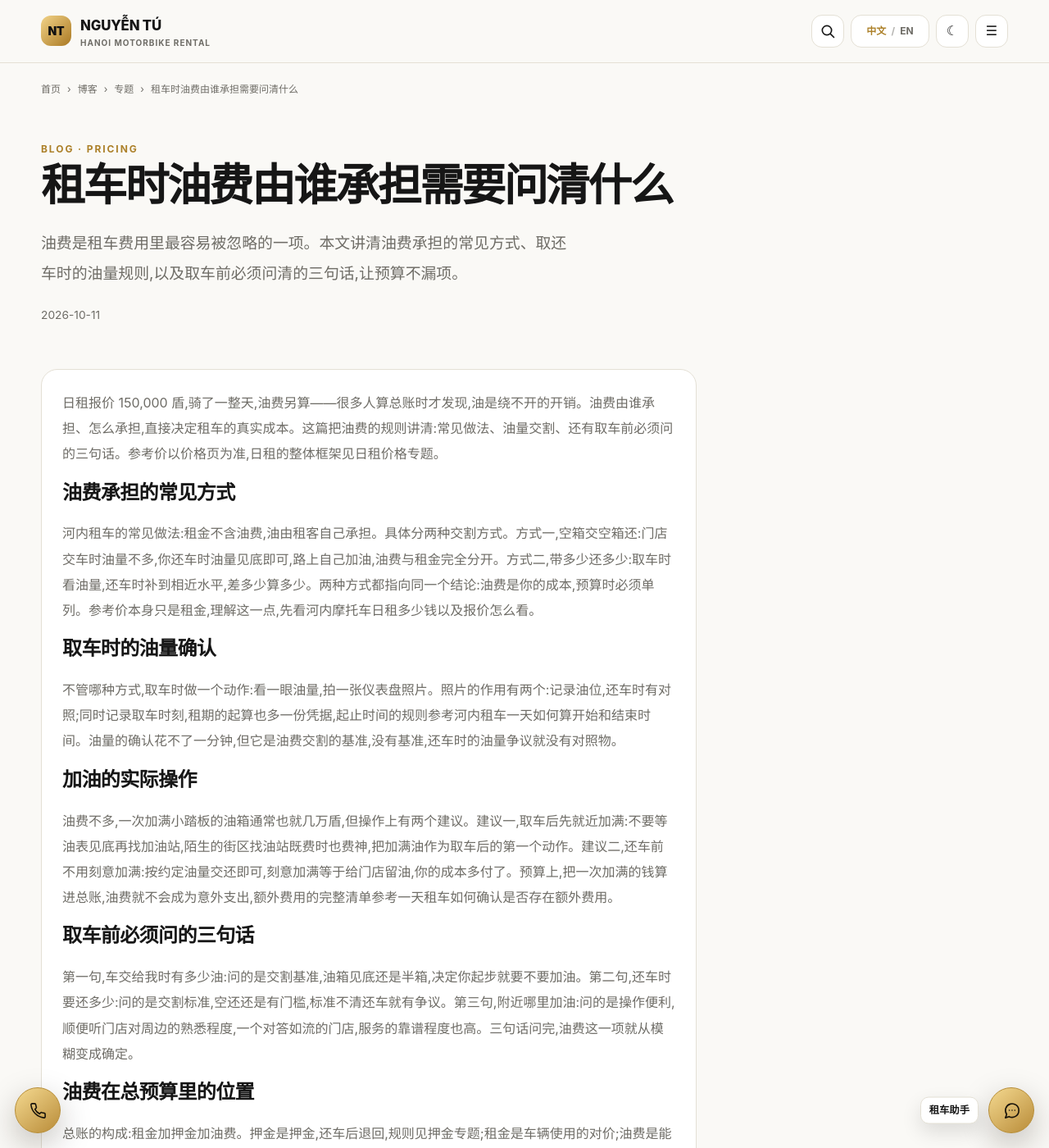
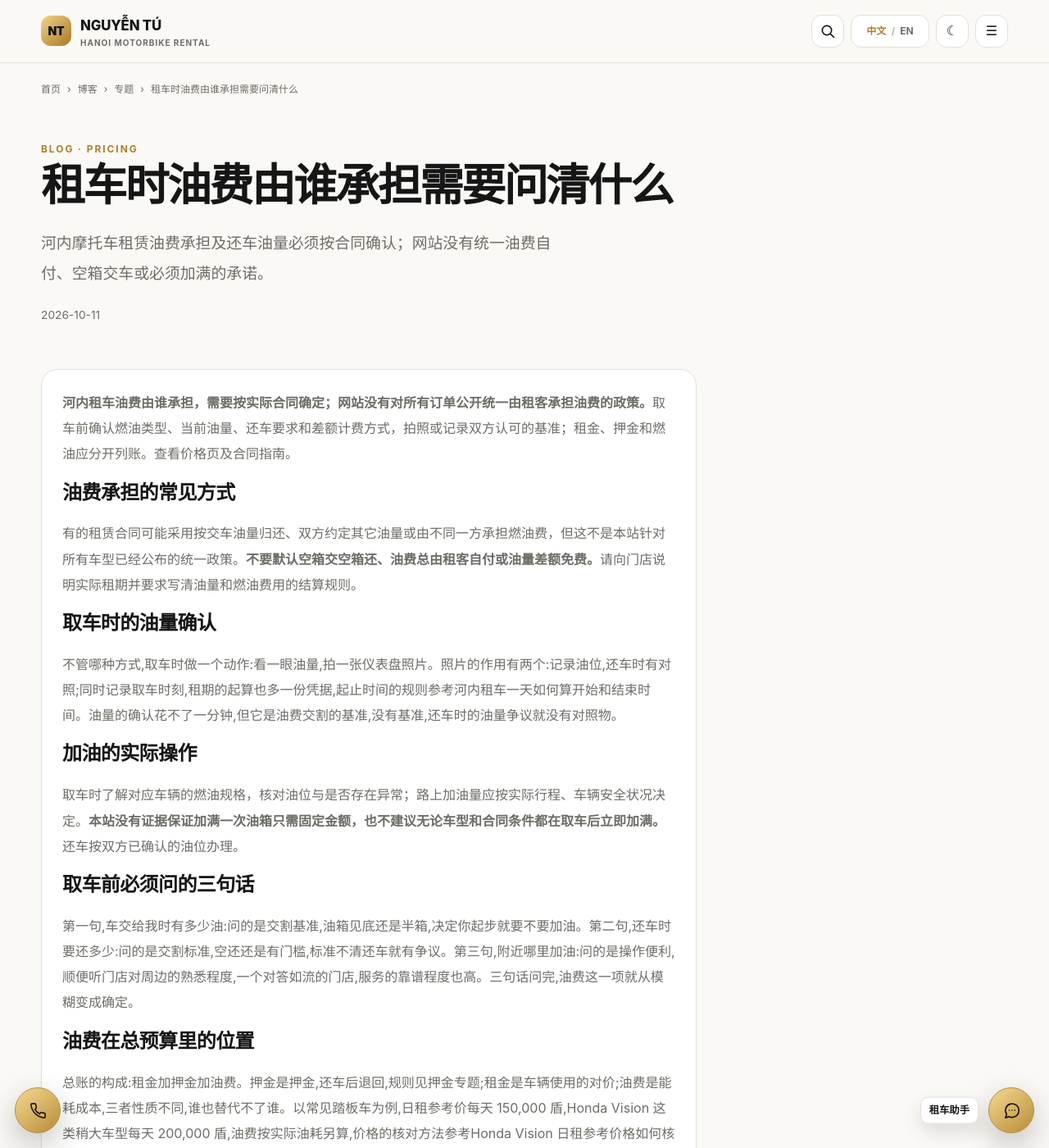
Before and after one commit to thuexemayhanoi/china, a Jekyll site: the page built from _posts/2026-10-11-hanoi-pricing-daily-16.md, in a window 1280 px wide and 1400 px high. Shown: the whole window at 82% size. Built offline with Jekyll 4.4.1, drawn with Linux system fonts in a browser that asks for light colours; some of the changed text lies outside the part shown.

Commit message:
seo(china): source-checked answer-first cost guidance 16

```diff
--- a/_posts/2026-10-11-hanoi-pricing-daily-16.md
+++ b/_posts/2026-10-11-hanoi-pricing-daily-16.md
@@ -5,18 +5,19 @@ topic: "pricing"
 subtopic: "daily"
 permalink: "/blog/hanoi-pricing-daily-16/"
 title: "租车时油费由谁承担需要问清什么"
-description: "油费是租车费用里最容易被忽略的一项。本文讲清油费承担的常见方式、取还车时的油量规则,以及取车前必须问清的三句话,让预算不漏项。"
+description: "河内摩托车租赁油费承担及还车油量必须按合同确认；网站没有统一油费自付、空箱交车或必须加满的承诺。"
+last_modified_at: "2026-10-12"
 primary_keyword: "河内摩托车日租价格"
 date: "2026-10-11 18:07:50 +0700"
 seo_silo: "pricing/daily"
 breadcrumbs: [{"label": "博客", "href": "/blog/"}, {"label": "专题", "href": "/topics/pricing/daily/"}, {"label": "租车时油费由谁承担需要问清什么"}]
 publication_method: "automated_qa"
 ---
-日租报价 150,000 盾,骑了一整天,油费另算——很多人算总账时才发现,油是绕不开的开销。油费由谁承担、怎么承担,直接决定租车的真实成本。这篇把油费的规则讲清:常见做法、油量交割、还有取车前必须问的三句话。参考价以[价格页](/prices/)为准,日租的整体框架见[日租价格专题](/topics/pricing/daily/)。
+**河内租车油费由谁承担，需要按实际合同确定；网站没有对所有订单公开统一由租客承担油费的政策。**取车前确认燃油类型、当前油量、还车要求和差额计费方式，拍照或记录双方认可的基准；租金、押金和燃油应分开列账。查看[价格页](/prices/)及[合同指南](/topics/guides/contracts/)。
 
 ## 油费承担的常见方式
 
-河内租车的常见做法:租金不含油费,油由租客自己承担。具体分两种交割方式。方式一,空箱交空箱还:门店交车时油量不多,你还车时油量见底即可,路上自己加油,油费与租金完全分开。方式二,带多少还多少:取车时看油量,还车时补到相近水平,差多少算多少。两种方式都指向同一个结论:油费是你的成本,预算时必须单列。参考价本身只是租金,理解这一点,先看[河内摩托车日租多少钱以及报价怎么看](/blog/hanoi-pricing-daily-01/)。
+有的租赁合同可能采用按交车油量归还、双方约定其它油量或由不同一方承担燃油费，但这不是本站针对所有车型已经公布的统一政策。**不要默认空箱交空箱还、油费总由租客自付或油量差额免费。**请向门店说明实际租期并要求写清油量和燃油费用的结算规则。
 
 ## 取车时的油量确认
 
@@ -24,7 +25,7 @@ publication_method: "automated_qa"
 
 ## 加油的实际操作
 
-油费不多,一次加满小踏板的油箱通常也就几万盾,但操作上有两个建议。建议一,取车后先就近加满:不要等油表见底再找加油站,陌生的街区找油站既费时也费神,把加满油作为取车后的第一个动作。建议二,还车前不用刻意加满:按约定油量交还即可,刻意加满等于给门店留油,你的成本多付了。预算上,把一次加满的钱算进总账,油费就不会成为意外支出,额外费用的完整清单参考[一天租车如何确认是否存在额外费用](/blog/hanoi-pricing-daily-10/)。
+取车时了解对应车辆的燃油规格，核对油位与是否存在异常；路上加油量应按实际行程、车辆安全状况决定。**本站没有证据保证加满一次油箱只需固定金额，也不建议无论车型和合同条件都在取车后立即加满。**还车按双方已确认的油位办理。
 
 ## 取车前必须问的三句话
 
@@ -36,4 +37,4 @@ publication_method: "automated_qa"
 
 ## 结语
 
-油费是租车成本的一部分,不是隐藏费用,规则问清了就没有争议。记住三句话:交车多少油、还车还多少、附近哪里加。油量拍照留档,取车先加满,还车按约定——油费这一项,清清楚楚。费用的完整框架,回看[日租价格专题](/topics/pricing/daily/)。
+**河内租车油费由谁承担，需要按实际合同确定；网站没有对所有订单公开统一由租客承担油费的政策。**取车前确认燃油类型、当前油量、还车要求和差额计费方式，拍照或记录双方认可的基准；租金、押金和燃油应分开列账。查看[价格页](/prices/)及[合同指南](/topics/guides/contracts/)。
```
